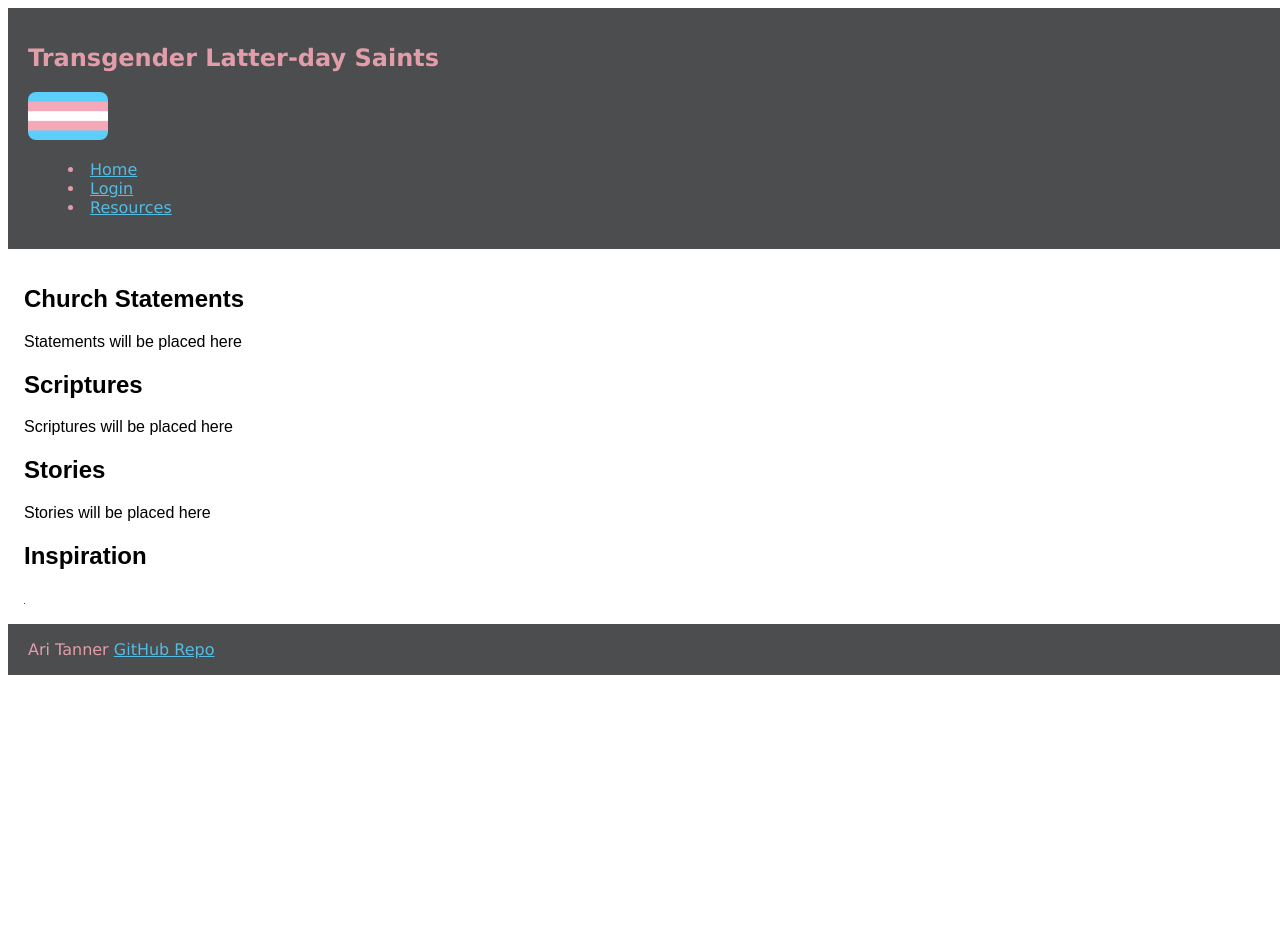
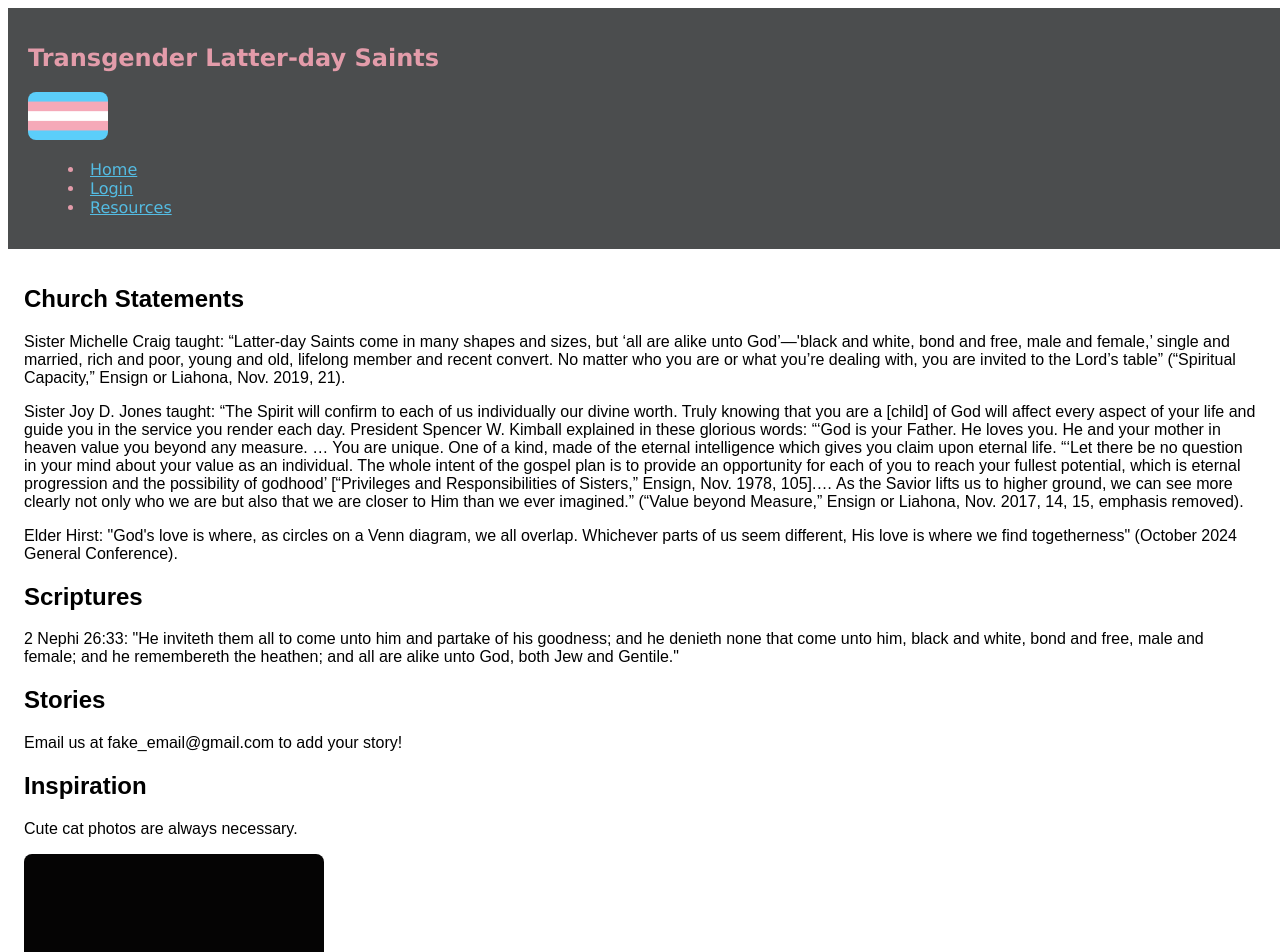
Before and after one commit to QuantumArioso/cs260-startup, a React (Vite) app in the folder vite-startup/: page /resources in a window 1280 px wide. Shown: the top 952 px of the page. Before the commit the page ends 800 px from the top, so only its background shows below. Built offline with nearby package versions, Linux system fonts and the light colour scheme; no server answers.

Commit message:
fill in content and update README

```diff
--- a/vite-startup/src/home/home.jsx
+++ b/vite-startup/src/home/home.jsx
@@ -15,23 +15,7 @@ export function Home() {
             <h2>About</h2>
             <div className="about-placeholder">
                 {/* Placeholder for about text */}
-                <p>Visit the resources page to read more about the policy changes. Here you will also find inspiration from the scriptures, church leaders, and other transgender latter-day saints. If you are interested in joining any in-person or online meetings, create an account and login to view the calendar and access the online meeting link.</p>
-            </div>
-        </section>
-        <section>
-            <h2>Lots of filler content</h2>
-            <div className="filler">
-                {/* Testing CSS */}
-                <p>1. filler</p>
-                <p>2. filler</p>
-                <p>3. filler</p>
-                <p>4. filler</p>
-                <p>5. filler</p>
-                <p>6. filler</p>
-                <p>7. filler</p>
-                <p>8. filler</p>
-                <p>9. filler</p>
-                <p>10. filler</p>
+                <p>Visit the resources page to read more about the policy changes. Here you will also find inspiration from the scriptures, church leaders, and other transgender latter-day saints. If you are interested in joining any in-person or online meetings, create an account and login to access the online meeting link.</p>
             </div>
         </section>
     </main>
--- a/vite-startup/src/meetings/meetings.jsx
+++ b/vite-startup/src/meetings/meetings.jsx
@@ -39,7 +39,7 @@ export function Meetings() {
     function createMessageArray() {
     const messageArray = [];
     for (const [i, event] of events.entries()) {
-        let message = `${localStorage.getItem('username')} is attending the meeting!`;
+        let message = `: ${localStorage.getItem('username')}!`;
 
         messageArray.push(
         <div key={i} className='event'>
@@ -75,10 +75,11 @@ export function Meetings() {
             <h2>Meetings</h2>
             <div className="meetings-placeholder">
                 {/* Placeholder for meeting link */}
-                <p>Meeting link will be placed here</p>
+                <p>zoom.link/meeting-link/</p>
+                <p>Meetings held each Thursday at 8pm MST.</p>
             </div>
         </section>
-        <section>
+        {/* <section>
             <h2>June 2024 Calendar</h2>
             <table border="1">
                 <thead>
@@ -149,7 +150,7 @@ export function Meetings() {
                     </tr>
                 </tbody>
             </table>
-        </section>
+        </section> */}
     </main>
   );
 }
--- a/vite-startup/src/resources/resources.jsx
+++ b/vite-startup/src/resources/resources.jsx
@@ -20,27 +20,30 @@ export function Resources() {
             <section>
                 <h2>Church Statements</h2>
                 <div className="statements-placeholder">
-                    <p>Statements will be placed here</p>
-                    {/* positive, negative, both?
-                    Belonging talks from Oct 2024 conference */}
+                    <p>Sister Michelle Craig taught: “Latter-day Saints come in many shapes and sizes, but ‘all are alike unto God’—'black and white, bond and free, male and female,’ single and married, rich and poor, young and old, lifelong member and recent convert. No matter who you are or what you’re dealing with, you are invited to the Lord’s table” (“Spiritual Capacity,” Ensign or Liahona, Nov. 2019, 21).</p>
+                    <p>Sister Joy D. Jones taught: “The Spirit will confirm to each of us individually our divine worth. Truly knowing that you are a [child] of God will affect every aspect of your life and guide you in the service you render each day. President Spencer W. Kimball explained in these glorious words:
+“‘God is your Father. He loves you. He and your mother in heaven value you beyond any measure. … You are unique. One of a kind, made of the eternal intelligence which gives you claim upon eternal life.
+“‘Let there be no question in your mind about your value as an individual. The whole intent of the gospel plan is to provide an opportunity for each of you to reach your fullest potential, which is eternal progression and the possibility of godhood’ [“Privileges and Responsibilities of Sisters,” Ensign, Nov. 1978, 105].… As the Savior lifts us to higher ground, we can see more clearly not only who we are but also that we are closer to Him than we ever imagined.” (“Value beyond Measure,” Ensign or Liahona, Nov. 2017, 14, 15, emphasis removed).</p>
+                <p>Elder Hirst: "God's love is where, as circles on a Venn diagram, we all overlap. Whichever parts of us seem different, His love is where we find togetherness" (October 2024 General Conference).</p>
                 </div>
             </section>
             <section>
                 <h2>Scriptures</h2>
                 <div className="scriptures-placeholder">
-                    <p>Scriptures will be placed here</p>
+                    <p>2 Nephi 26:33: "He inviteth them all to come unto him and partake of his goodness; and he denieth none that come unto him, black and white, bond and free, male and female; and he remembereth the heathen; and all are alike unto God, both Jew and Gentile."</p>
                 </div>
             </section>
             <section>
                 <h2>Stories</h2>
                 <div className="stories-placeholder">
-                    <p>Stories will be placed here</p>
+                    <p>Email us at fake_email@gmail.com to add your story!</p>
                 </div>
             </section>
             <section>
                 <h2>Inspiration</h2>
                 <div className="api-placeholder">
-                    <img src={imageUrl} />
+                    <p>Cute cat photos are always necessary.</p>
+                    <img src={imageUrl} width={300}/>
                 </div>
             </section>
         </main>
```
Also changed, not shown: 1 other file (tests, documents, lock files or other folders).
